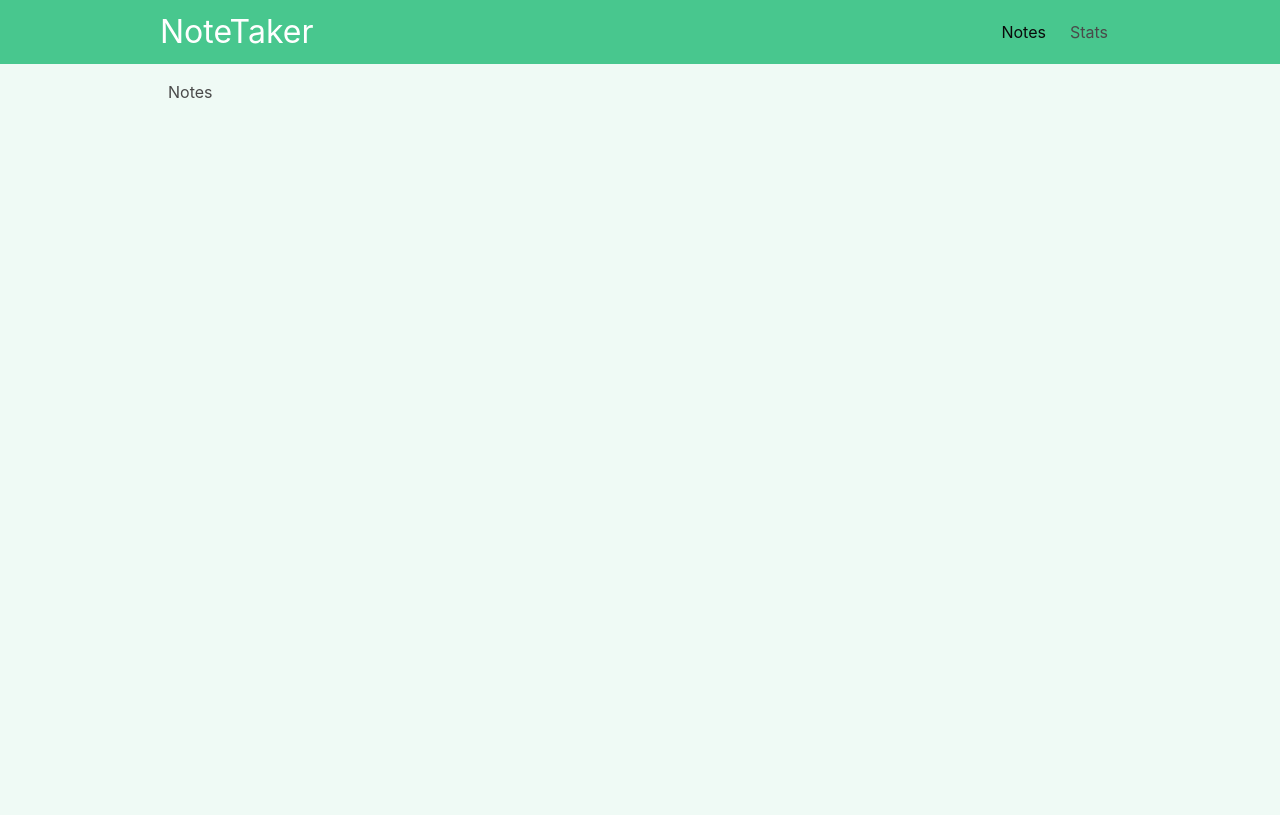
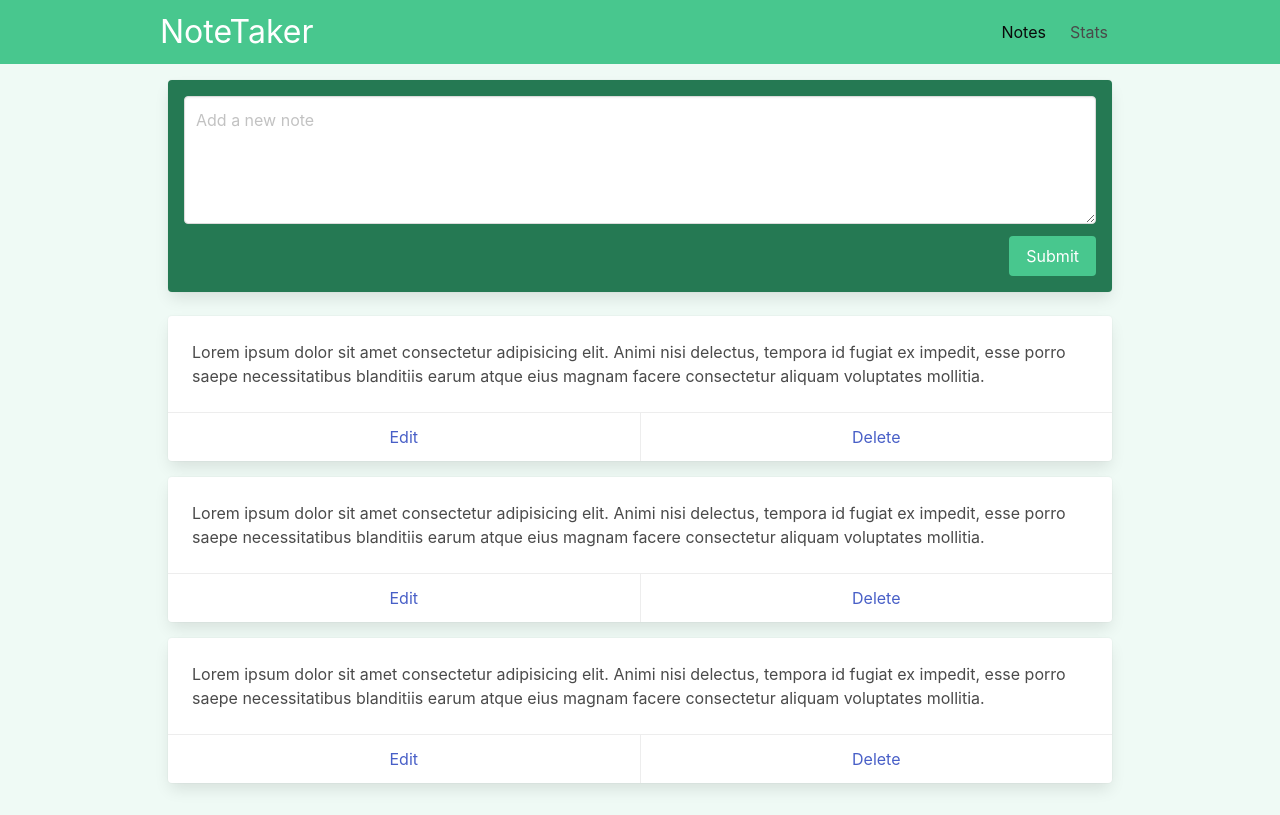
Before and after one commit to canberk-yilmaz/note-taker, a Vue app: page / in a window 1280 px wide. Built offline with nearby package versions, Linux system fonts and the light colour scheme.

Commit message:
notes general design create

```diff
--- a/src/views/ViewNotes.vue
+++ b/src/views/ViewNotes.vue
@@ -1,5 +1,32 @@
 <template>
   <div class="notes">
-    <h1>Notes</h1>
+    <div class="card has-background-success-dark p-4 mb-5">
+      <div class="field">
+        <div class="control">
+          <textarea class="textarea" placeholder="Add a new note" />
+        </div>
+      </div>
+
+      <div class="field is-grouped is-grouped-right">
+        <div class="control">
+          <button class="button is-link has-background-success">Submit</button>
+        </div>
+      </div>
+    </div>
+
+    <div class="card mb-4" v-for="i in 3" :key="i">
+      <div class="card-content">
+        <div class="content">
+          Lorem ipsum dolor sit amet consectetur adipisicing elit. Animi nisi
+          delectus, tempora id fugiat ex impedit, esse porro saepe
+          necessitatibus blanditiis earum atque eius magnam facere consectetur
+          aliquam voluptates mollitia.
+        </div>
+      </div>
+      <footer class="card-footer">
+        <a href="#" class="card-footer-item">Edit</a>
+        <a href="#" class="card-footer-item">Delete</a>
+      </footer>
+    </div>
   </div>
 </template>
```
